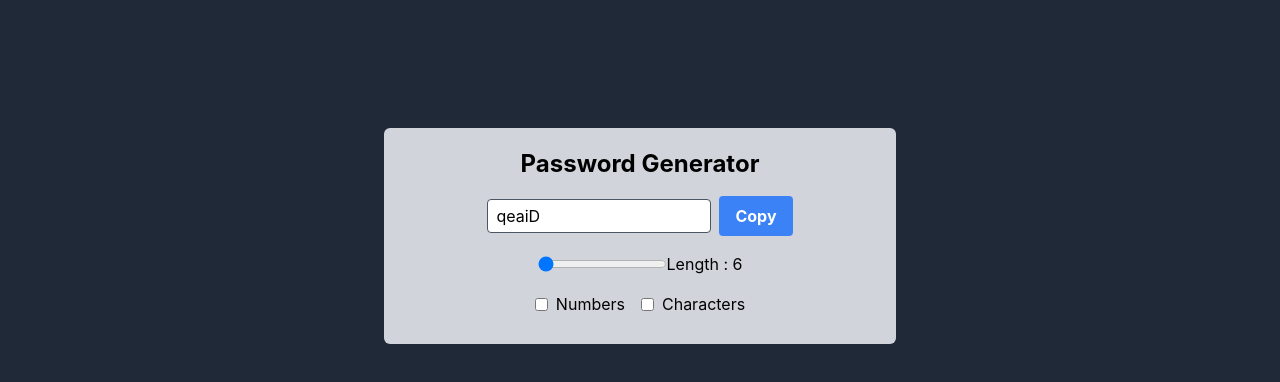
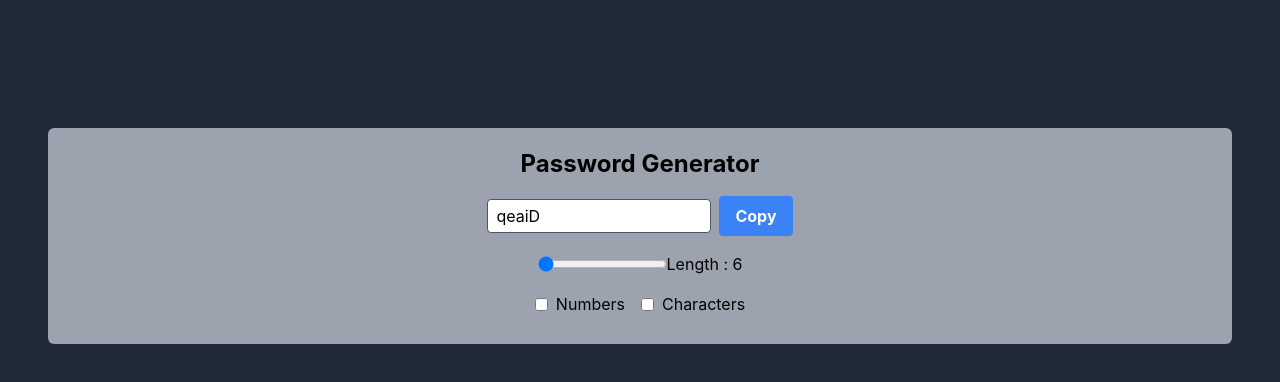
Before and after one commit to ravivichhi/React_PasswordGenerator, a React (Create React App) app: page / in a window 1280 px wide. Shown: the top 382 px of the page. Built offline with nearby package versions, Linux system fonts and the light colour scheme.

Commit message:
tailwind css changes

```diff
--- a/src/App.jsx
+++ b/src/App.jsx
@@ -36,7 +36,7 @@ function App() {
 
   return (
     <>
-      <div className='text-black px-5 py-5 rounded-md text-center justify-center m-5 bg-gray-300 text-black w-2/5 mx-auto mt-32'>
+      <div className='text-black px-5 py-5 rounded-md text-center justify-center m-5 bg-gray-400 text-black mx-12 mt-32'>
         <h2 className="text-2xl mb-4"><b>Password Generator</b></h2>
         <div className="flex items-center justify-center mb-4">
           <input
```
